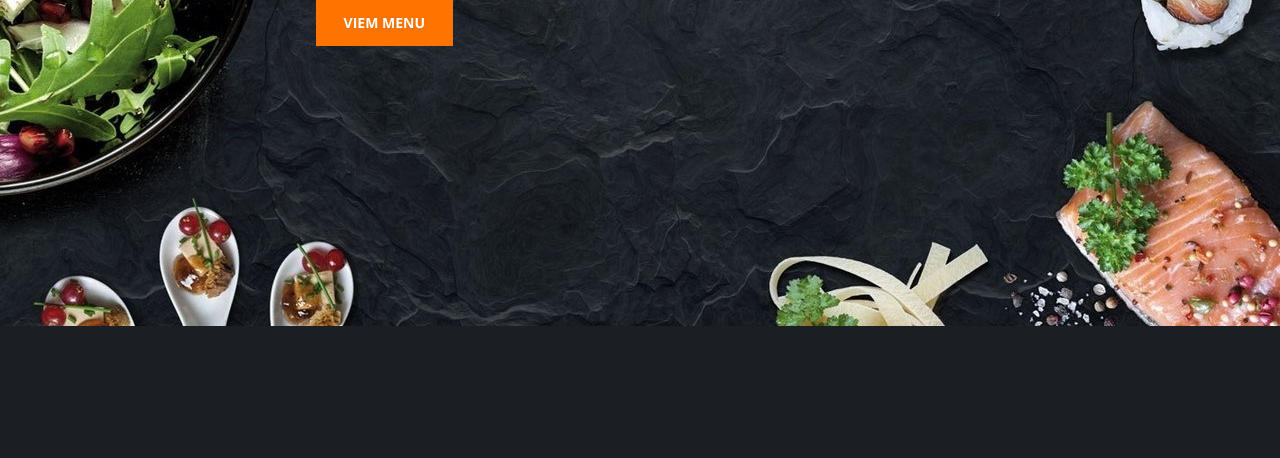
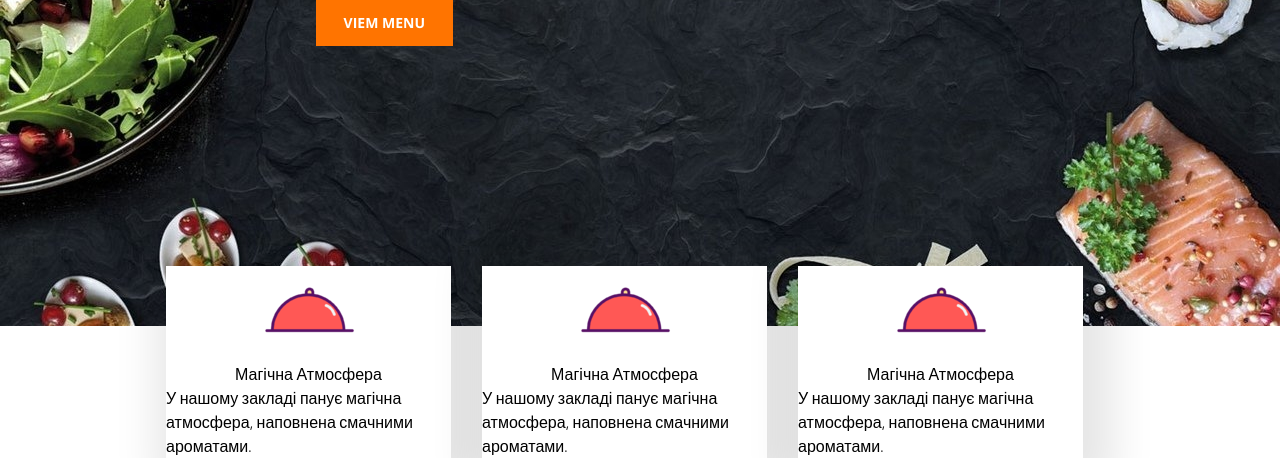
Before and after one commit to samarchenko/repo_1-, a PHP site: page /restaurant/site.html in a window 1280 px wide. Shown: the part 474-932 px from the top of the page. Before the commit the page ends 800 px from the top, so only its background shows below. Run offline with PHP 8.4, Linux system fonts and the light colour scheme.

Commit message:
must send to github for a full reason

```diff
--- a/restaurant/site.css
+++ b/restaurant/site.css
@@ -121,3 +121,26 @@ body{
 .header-button:hover{
     background-color: #904506;
 }
+.card-holders{
+    display: flex;
+    justify-content: center;
+}
+.card{
+    width: 349px;
+    box-shadow: 10px 10px 40px 20px #0000001A;
+    margin-right: 31px;
+    background-color: #fff;
+    margin-top: -60px;
+}
+.card-image{
+    display: flex;
+    justify-content: center;
+}
+.card-title{
+    display: flex;
+    justify-content: center;
+}
+.card-desc{
+    display: flex;
+    justify-content: center;
+}
--- a/restaurant/site.html
+++ b/restaurant/site.html
@@ -65,6 +65,45 @@
         </div>
       </div>
     </div>
+    <div class="cards">
+        <div class="container">
+        <div class="card-holders">
+        <div class="card">
+            <div class="card-image">
+                <img class="card-img" src="card.png">
+            </div>
+            <div class="card-title">
+                Магічна Атмосфера
+            </div>
+            <div class="card-desc">
+                У нашому закладі панує магічна атмосфера, наповнена смачними ароматами.
+            </div>
+        </div>
+        <div class="card">
+            <div class="card-image">
+                <img class="card-img" src="card.png">
+            </div>
+            <div class="card-title">
+                Магічна Атмосфера
+            </div>
+            <div class="card-desc">
+                У нашому закладі панує магічна атмосфера, наповнена смачними ароматами.
+            </div>
+        </div>
+        <div class="card">
+            <div class="card-image">
+                <img class="card-img" src="card.png">
+            </div>
+            <div class="card-title">
+                Магічна Атмосфера
+            </div>
+            <div class="card-desc">
+                У нашому закладі панує магічна атмосфера, наповнена смачними ароматами.
+            </div>
+        </div>
+      </div>
+      </div>
+    </div>
 
 </body>
 </html>
```
Also changed, not shown: restaurant/card.png (added).
